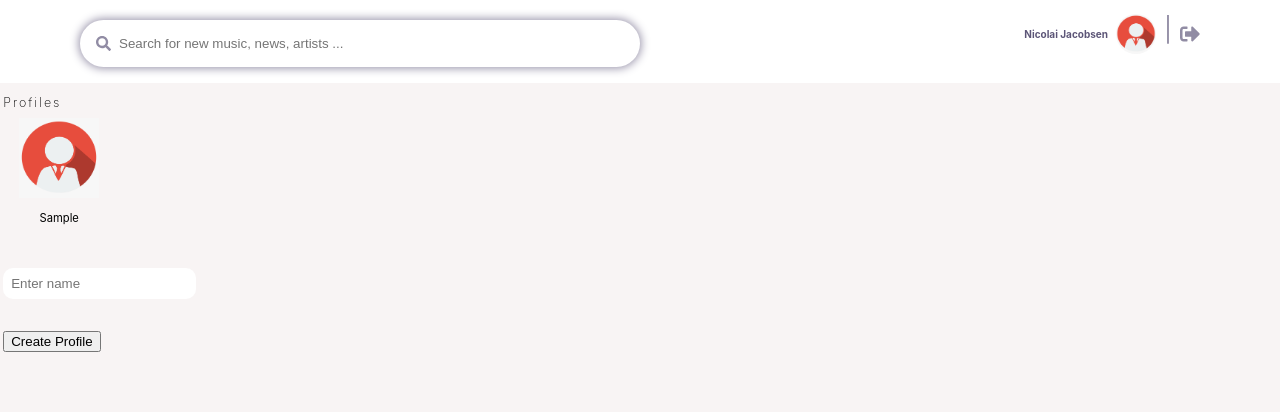
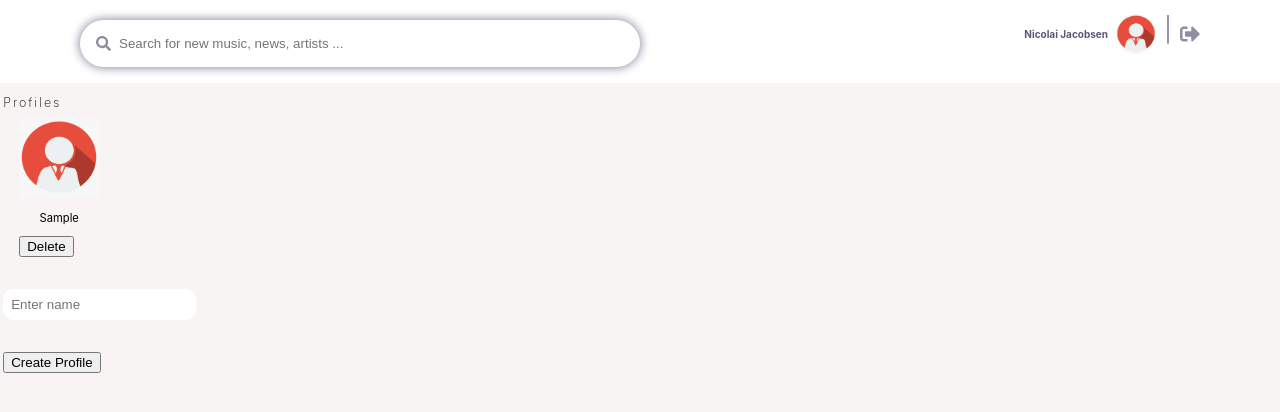
Before and after one commit to augustine-awuori/news, a React (Create React App) app: page /profile in a window 1280 px wide. Both pictures are taken after typing "Sample" into the empty fields and a click on the button "Create Profile". Shown: the top 412 px of the page. Built offline with nearby package versions, Linux system fonts and the light colour scheme; what apisauce would draw is missing.

Commit message:
Delete account

```diff
--- a/src/components/Profile.js
+++ b/src/components/Profile.js
@@ -1,10 +1,11 @@
 import React from "react";
 
-export default function Profile({ name }) {
+export default function Profile({ name, onClick }) {
   return (
     <div className="profile">
       <img src={require("../assets/Profilbillede.png")} alt="" />
       <p className="profile__name">{name}</p>
+      <button onClick={() => onClick(name)}>Delete</button>
     </div>
   );
 }
--- a/src/index.css
+++ b/src/index.css
@@ -215,6 +215,7 @@ a {
 
 .profile {
   margin: 0 1rem;
+  align-items: center;
 }
 
 .profile img {
--- a/src/pages/ProfilePage.js
+++ b/src/pages/ProfilePage.js
@@ -6,8 +6,12 @@ export default function ProfilePage() {
   const [name, setName] = useState("");
 
   const addAccount = () => {
-    setAccounts([name, ...accounts]);
+    if (name) setAccounts([name, ...accounts]);
     setName("");
+  };
+
+  const handleDelete = (name) => {
+    setAccounts(accounts.filter((a) => a !== name));
   };
 
   return (
@@ -16,7 +20,7 @@ export default function ProfilePage() {
         <h1>Profiles</h1>
         <section className="accounts">
           {accounts.map((account, index) => (
-            <Profile key={index} name={account} />
+            <Profile key={index} name={account} onClick={handleDelete} />
           ))}
         </section>
         <input
```
